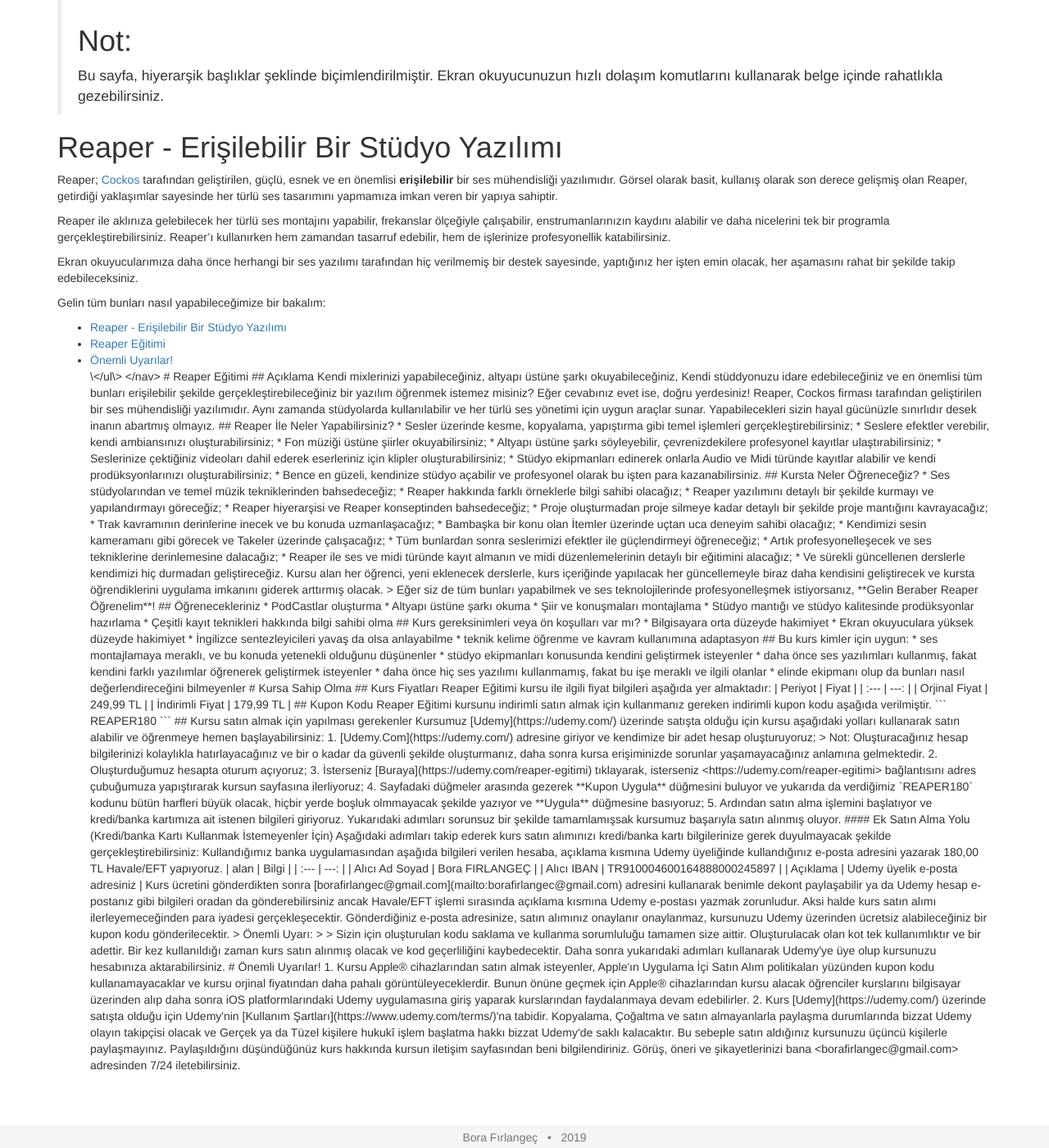
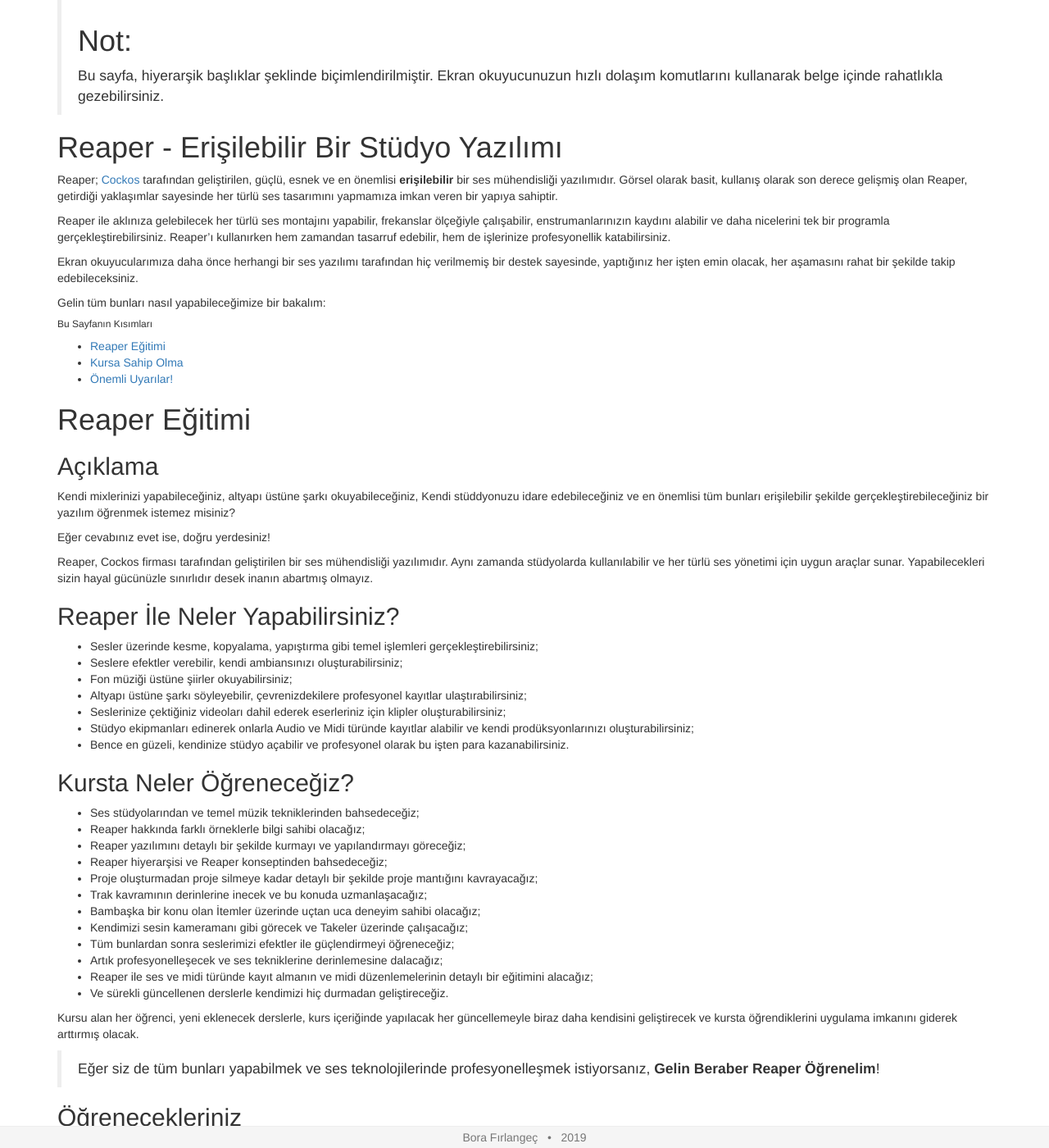
Before and after one commit to borfirbora/borfirbora.github.io, a Jekyll site: the page built from reaper.md, in a window 1280 px wide and 1400 px high. Shown: the whole window at 82% size. Built offline with Jekyll 4.4.1, drawn with Linux system fonts in a browser that asks for light colours; our own code applies the rules of GitHub Pages for plain Markdown files; some of the changed text lies outside the part shown.

Commit message:
Update reaper.md

```diff
--- a/reaper.md
+++ b/reaper.md
@@ -18,16 +18,11 @@
 
 Gelin tüm bunları nasıl yapabileceğimize bir bakalım:
 
-<nav title="Bu sayfanın kısımları">
-<ul>
+###### Bu Sayfanın Kısımları
 
-<li><a href="#reaper---erişilebilir-bir-stüdyo-yazılımı">Reaper - Erişilebilir Bir Stüdyo Yazılımı</a></li>
-<li><a href="#reaper-eğitimi">Reaper Eğitimi</a>
-<li><a href="#önemli-uyarılar">Önemli Uyarılar!</a></li>
-
-\</ul\>
-
-</nav>
+-   [Reaper Eğitimi](#reaper-eğitimi)
+-   [Kursa Sahip Olma](#kursa-sahip-olma)
+-   [Önemli Uyarılar!](#önemli-uyarılar)
 
 # Reaper Eğitimi
 
```
